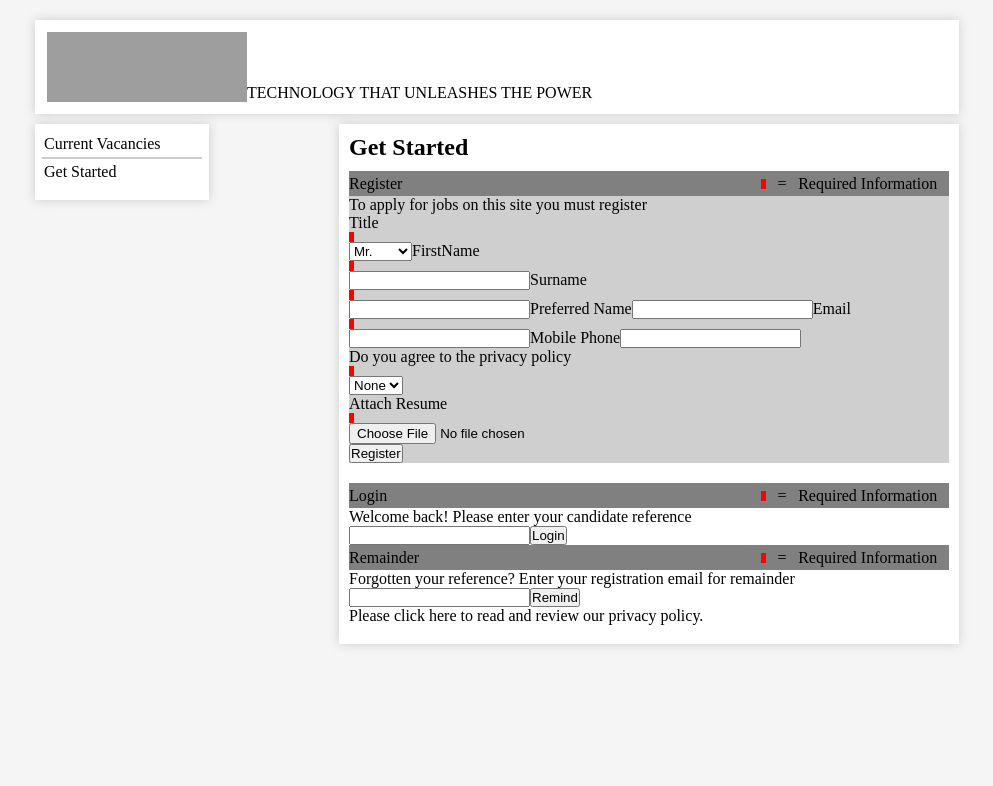
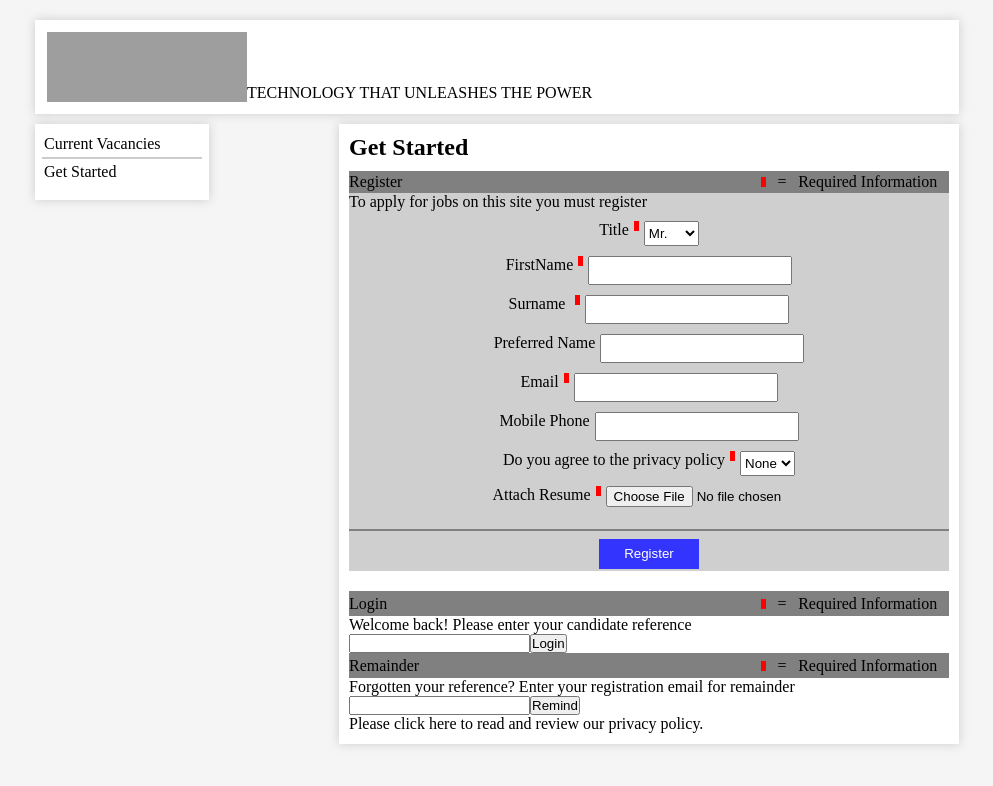
Before and after one commit to Chand-007/ApplicationForm, a React (Vite) app: page / in a window 1280 px wide. Shown: the top 786 px of the page, without its empty margins (143-1136 px from the left). Built offline with nearby package versions, Linux system fonts and the light colour scheme; grey boxes are pictures that could not be loaded.

Commit message:
Added css code

```diff
--- a/src/styles/Container3.css
+++ b/src/styles/Container3.css
@@ -3,7 +3,7 @@
     flex-direction:column;
     background-color: white;
     width:600px;
-    height:500px;
+    height:600px;
     padding:10px;
     box-shadow:0 0 10px #ccc;
 }
@@ -17,6 +17,7 @@
     flex-direction: column;
     background-color: rgb(207, 207, 207);
     margin-bottom: 20px;
+    height:400px;
 }
 
 .register,.login,.remainder{
@@ -40,3 +41,46 @@
     height:10px;
     background-color: red;
 }
+
+.application-form{
+    margin-top: 10px;
+    height:400px;
+    width: inherit;
+    display: flex;
+    flex-direction: column;
+    align-items: center;
+}
+
+.application-form label{
+    display: flex;
+    column-gap: 5px;
+    row-gap: 5px;
+    margin-bottom: 10px;
+}
+
+.application-form input{
+    width:200px;
+    height:25px;
+}
+
+.application-form select{
+    width:55px;
+    height:25px;
+}
+
+.grey-border{
+    margin-top:8px;
+    width:100%;
+    height:2px;
+    background-color: grey;
+    margin-bottom: 8px;
+}
+
+
+.register-button{
+    width:100px;
+    height:30px;
+    background-color: rgb(52, 52, 255);
+    color:white;
+    border:0px;
+}
```
